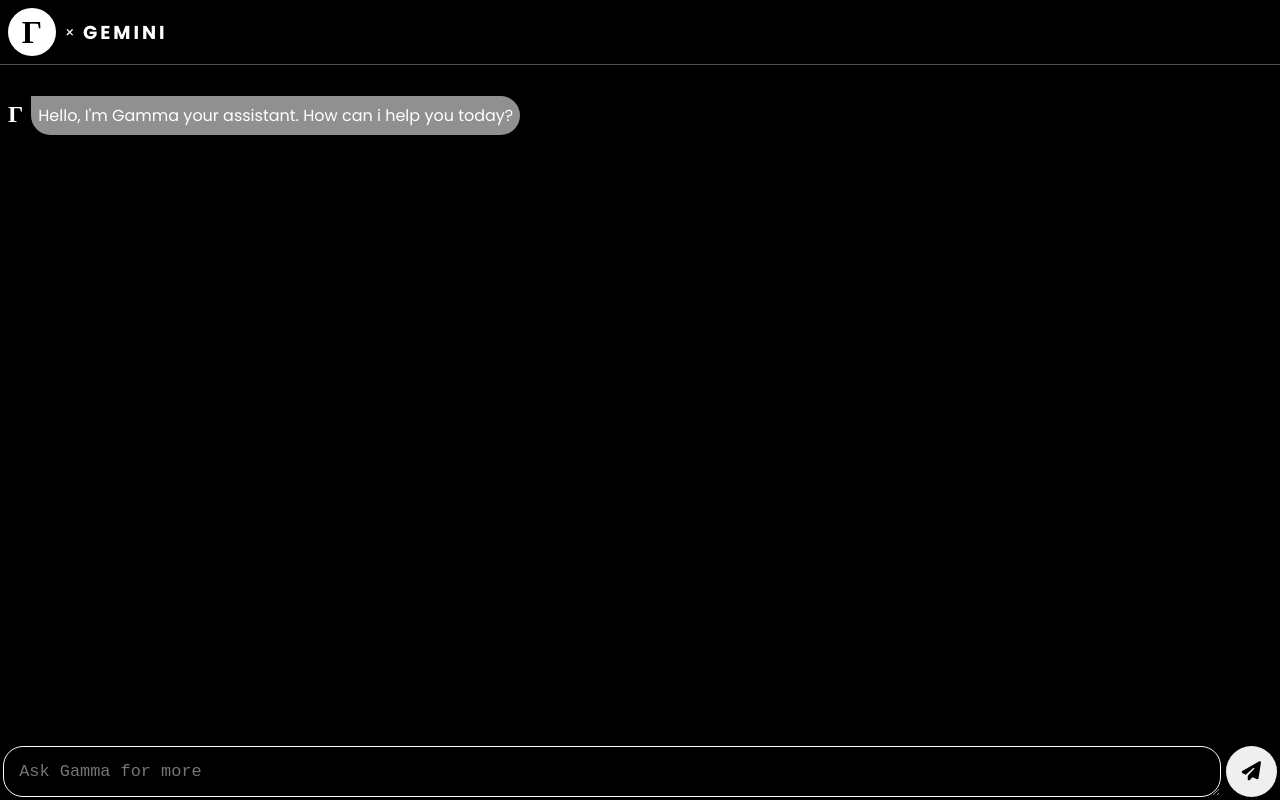
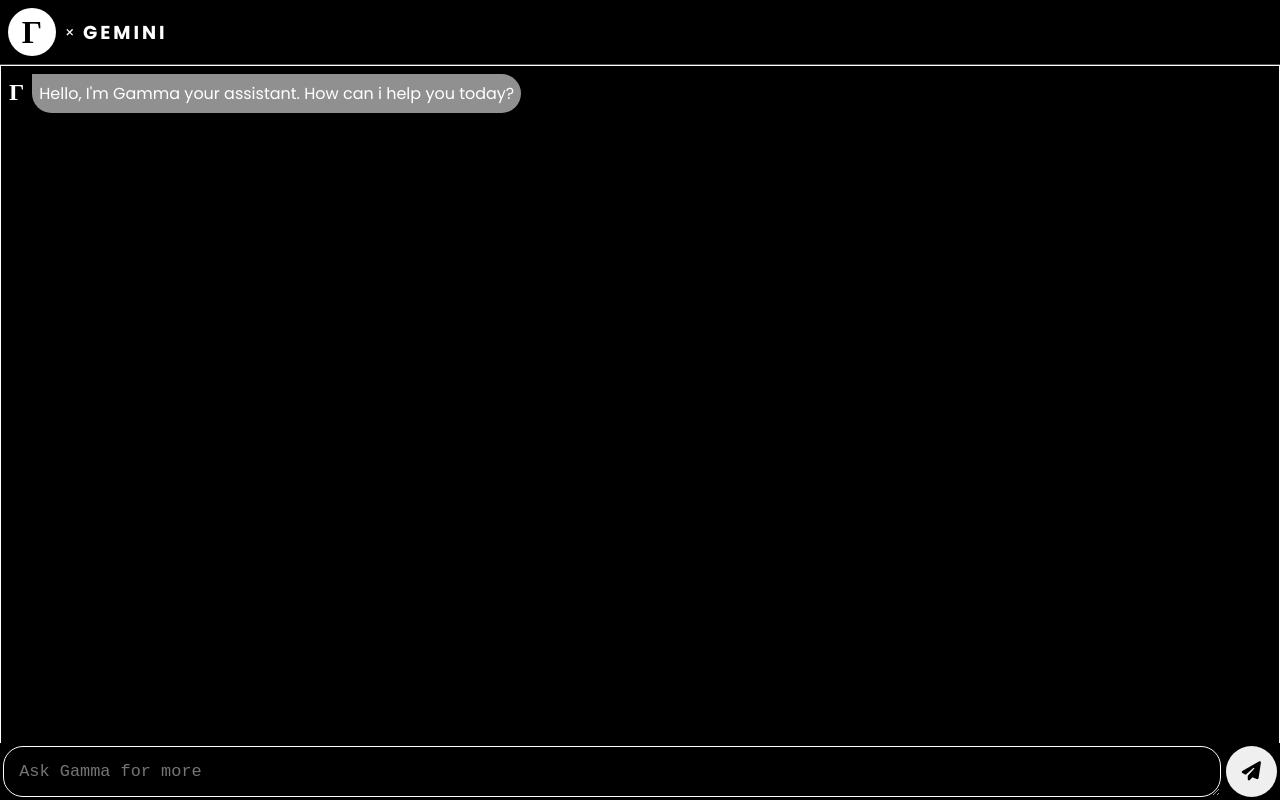
Before and after one commit to 3maniac3/Web1main, a plain HTML site: page gamma/index.html in a window 1280 px wide. Drawn offline with Linux system fonts and the light colour scheme.

Commit message:
Add files via upload

```diff
--- a/gamma/index.html
+++ b/gamma/index.html
@@ -2,7 +2,7 @@
 <html lang="en">
 <head>
     <meta charset="UTF-8">
-    <meta name="viewport" content="width=device-width, initial-scale=1">
+    <meta name="viewport" content="width=device-width, initial-scale=1, user-scalable=no">
     <link rel="stylesheet" href="https://cdnjs.cloudflare.com/ajax/libs/font-awesome/6.6.0/css/all.min.css">
     <link rel="stylesheet" href="style.css">
     <link rel="icon" href="#">
--- a/gamma/script.js
+++ b/gamma/script.js
@@ -4,6 +4,7 @@ const GOOGLE_URL = `https://generativelanguage.googleapis.com/v1/models/gemini-p
 
 // Elements
 const chatContainer = document.querySelector(".chat-container");
+const chatSection = document.querySelector(".chat-section");
 const textInput = document.getElementById("text-input");
 
 let stayVal = 0; // The value will be changed based on textInput wrap
@@ -26,6 +27,7 @@ textInput.addEventListener("input", e => {
 window.addEventListener("load", () => {
     const text = "Hello, I'm Gamma your assistant. How can i help you today?";
     createBotChat(text);
+    chatContainer.style.height = chatSection.offsetTop - chatSection.offsetHeight - 7 + "px";
 });
 
 // Send a message to the AI and return the answer
--- a/gamma/style.css
+++ b/gamma/style.css
@@ -51,12 +51,11 @@ header #gemini {
 
 .chat-container {
     width: 100%;
-    height: 82vh;
+    height: 80vh;
     overflow: auto;
-    position: fixed;
-    bottom: 3.5em;
     display: flex;
     flex-direction: column;
+    border: 1px solid #fff;
     color: #fff;
 }
 
```
